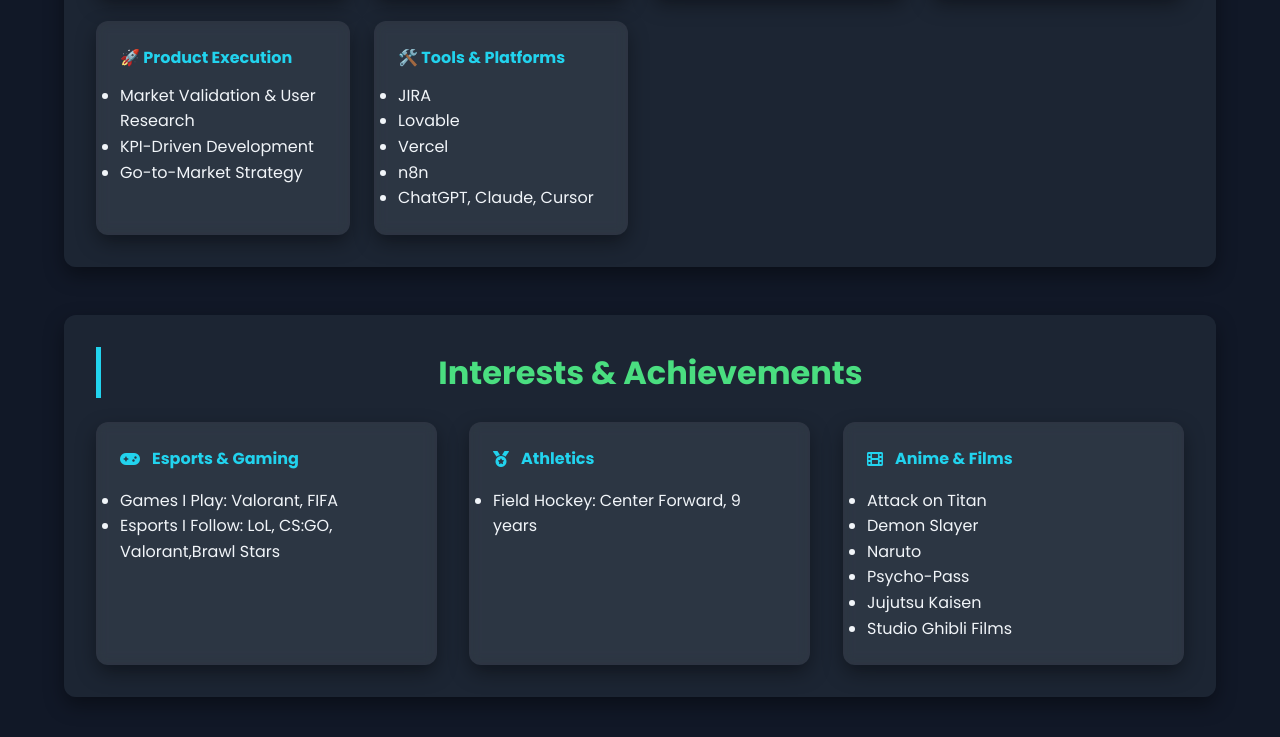
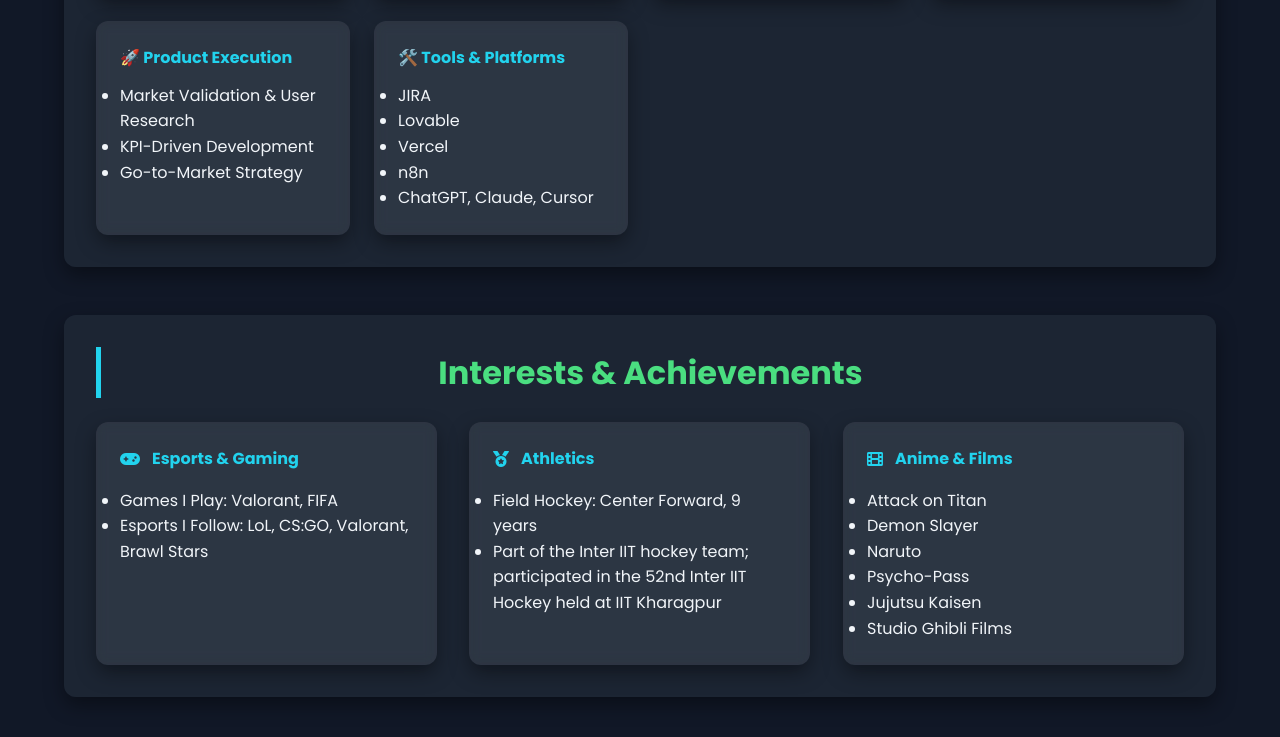
Before and after one commit to deepak5387/Deepak-IITB-PM-Portfolio, a plain HTML site: page index.html in a window 1280 px wide. Shown: the part 3541-4278 px from the top of the page. Drawn offline with nearby package versions, Linux system fonts and the light colour scheme.

Commit message:
Update index.html

```diff
--- a/index.html
+++ b/index.html
@@ -532,13 +532,14 @@
           <div class="passion-header"><i class="fas fa-gamepad"></i><h4>Esports & Gaming</h4></div>
           <ul>
             <li>Games I Play: Valorant, FIFA</li>
-            <li>Esports I Follow: LoL, CS:GO, Valorant,Brawl Stars</li>
+            <li>Esports I Follow: LoL, CS:GO, Valorant, Brawl Stars</li>
           </ul>
         </div>
         <div class="passion-card" data-aos="flip-left" data-aos-delay="100">
           <div class="passion-header"><i class="fas fa-medal"></i><h4>Athletics</h4></div>
           <ul>
             <li>Field Hockey: Center Forward, 9 years</li>
+            <li>Part of the Inter IIT hockey team; participated in the 52nd Inter IIT Hockey held at IIT Kharagpur</li>
           </ul>
         </div>
         <div class="passion-card" data-aos="flip-left" data-aos-delay="200">
```
